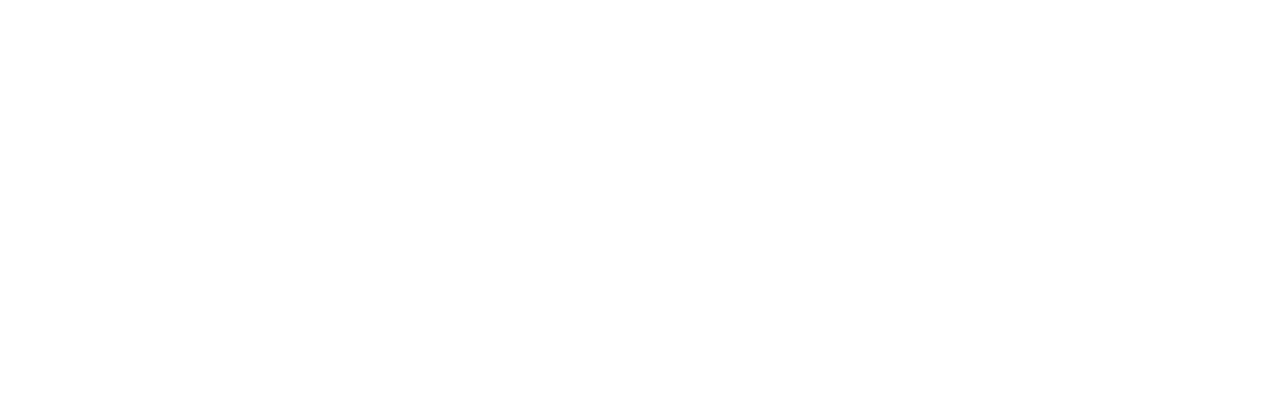
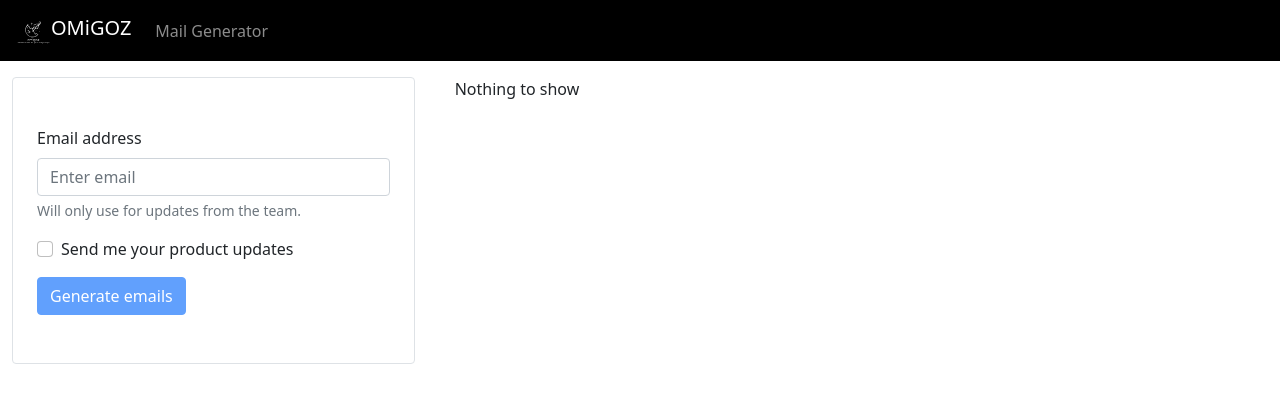
Before and after one commit to KavishkaRajakaruna/omigoz, a React (Create React App) app: page /mail_generator in a window 1280 px wide. Before the commit this address had no page. Shown: the top 400 px of the page. Built offline with nearby package versions, Linux system fonts and the light colour scheme; a web font is replaced by a local one.

Commit message:
mail generator basic view is completed and linked to homepage

```diff
--- a/src/App.tsx
+++ b/src/App.tsx
@@ -2,7 +2,10 @@
 import { BrowserRouter, Routes, Route } from 'react-router-dom';
 
 import './App.css';
+import Contact from './componants/contact/Contact';
 import Home from './componants/home/Home';
+// import Landing from './componants/home/Landing/Landing';
+import MailGenerator from './componants/Mail_Generator/MailGenerator';
 import Maintanance from './componants/maintainance/Maintanance';
 
 function App() {
@@ -16,6 +19,8 @@
         <Routes>
             <Route path="/maintain" element= {<Maintanance />} />
             <Route path="/" element={<Home />} />
+            <Route path="/contact" element={<Contact />} />
+            <Route path='/mail_generator' element={<MailGenerator/>} />
         </Routes>
       </BrowserRouter>
     </div>
--- a/src/componants/Countdown/Countdown.tsx
+++ b/src/componants/Countdown/Countdown.tsx
@@ -2,7 +2,7 @@
 
 const targetTime = new Date("2022-06-01").getTime();
 
-export const Countdown = () => {
+function Countdown() {
   const [currentTime, setCurrentTime] = useState(Date.now());
 
   const timeBetween = targetTime - currentTime;
@@ -30,3 +30,5 @@
     </>
   );
 };
+
+export default Countdown;
--- /dev/null
+++ b/src/componants/Mail_Generator/MailGenerator.css
@@ -0,0 +1,7 @@
+.Landing{
+    /* height: 100vh; */
+    background-color: black;
+    display:grid;
+    justify-content:center;
+    /* align-items:center; */
+}
--- /dev/null
+++ b/src/componants/Mail_Generator/MailGenerator.tsx
@@ -0,0 +1,90 @@
+import NavBar from "../home/NavBar";
+import {useState} from "react";
+import { Button, Card, Form } from "react-bootstrap";
+
+function MailGenerator(){
+    const [email, setEmail] = useState("");
+    const[consent, setConsent] = useState(false);
+    const[name, setName]=useState("");
+    const[emailLists, setEmailLists] = useState([] as any);
+    const regex = /^(([^<>()[\]\.,;:\s@\"]+(\.[^<>()[\]\.,;:\s@\"]+)*)|(\".+\"))@(([^<>()[\]\.,;:\s@\"]+\.)+[^<>()[\]\.,;:\s@\"]{2,})$/i;
+
+    function generate_email(){
+            // deconsruct email address
+            let email_address = email.split("@");
+            let email_domain = email_address[1];
+            let email_name = email_address[0];
+            // generate random number list
+            let random_email_list: any[] =[];
+            for(let i=0; i<10; i++){
+                random_email_list.push(email_name+"+"+Math.floor(Math.random()*10000000)+"@"+email_domain);
+            }
+
+            setEmailLists(random_email_list);
+
+            // return random_email_list;
+
+    }
+
+    return (
+        <>
+        <NavBar/>
+        <div className="container-fluid">
+            <div className="row">
+                <div className="col-md-4">
+                    {/* container with padding */}
+                    <p> </p>
+                    <div className="container-fluid pt-5 pb-5 border rounded">
+                    <Form>
+                <Form.Group controlId="formBasicEmail">
+                    <Form.Label>Email address</Form.Label>
+                <Form.Control type="email" placeholder="Enter email"  onChange={(e) => {(regex.test(e.target.value))? setEmail(e.target.value): setEmail("")}  } />
+                    <Form.Text className="text-muted">
+                    Will only use for updates from the team.
+                    </Form.Text>
+                </Form.Group>
+                <p> </p>
+                <Form.Group controlId="formBasicCheckbox">
+                    <Form.Check type="checkbox" label="Send me your product updates" onChange={(e)=>setConsent(e.target.checked)} />
+                </Form.Group>
+                <p> </p>
+                {consent ?
+                <Form.Group controlId="formBasicName">
+                    <Form.Label>Name</Form.Label>
+                    <Form.Control type="text" placeholder="Enter name"  onChange={(e)=>setName(e.target.value)}/>
+                </Form.Group> : null}
+                <p> </p>
+                <Button variant="primary"  onClick={generate_email} disabled={ (email ===""? true: false)} >
+                    Generate emails
+                </Button>
+            </Form>
+                    </div>
+                     </div>
+                <div className="col-md-6">
+                    {
+                        // check list is empty
+                        emailLists.length > 0 ?
+
+                        (emailLists.map((email:any , index: any)=>{
+                            return (
+                                <>
+                                <Card key={index} className="border rounded">
+                                    <Card.Body>
+                                        {email}
+                                    </Card.Body>
+                                </Card>
+                                <br />
+                                </>
+                            )
+                        }))
+                        : <Card.Body>Nothing to show</Card.Body>
+                    }
+                </div>
+                </div>
+            </div>
+
+        </>
+    )
+}
+
+export default MailGenerator;
--- /dev/null
+++ b/src/componants/contact/Contact.tsx
@@ -0,0 +1,40 @@
+import { render } from "@testing-library/react";
+import React, {useState} from "react";
+import { Button, Form } from "react-bootstrap";
+
+
+function Contact(){
+
+const [name, setName] = useState('name');
+const [email, setEmail] = useState('email');
+const [message, setMessage] = useState('message');
+
+const handlesubmit = (e: React.FormEvent<HTMLFormElement>) => {
+    e.preventDefault();
+    console.log(e.target);
+    // console.log(name, email, message);
+}
+
+
+return(
+    <>
+        <Form onSubmit={handlesubmit}>
+            <Form.Group className="mb-3">
+                <Form.Label>Email Address</Form.Label>
+                <Form.Control type="email" placeholder="Enter Email"/>
+                <Form.Text className="text-muted"> We'll never share your email with anyone</Form.Text>
+            </Form.Group>
+            <Form.Group className="mb-3">
+                <Form.Label>Name</Form.Label>
+                <Form.Control type="text" placeholder="Whome we'll call you"/>
+                <Form.Text className="text-muted">
+                    Name
+                </Form.Text>
+            </Form.Group>
+            <Button variant="primary" type="submit" />
+        </Form>
+
+    </>
+)
+}
+export default Contact;
--- a/src/componants/home/Home.tsx
+++ b/src/componants/home/Home.tsx
@@ -3,9 +3,9 @@
 
 import "bootstrap/dist/css/bootstrap.min.css";
 
-import NavBar from "./NavBar";
+
 import "./Home.css";
-import {Countdown} from "../Countdown/Countdown";
+import Countdown from "../Countdown/Countdown";
 
 function Home(){
     return (
@@ -20,6 +20,7 @@
                     </div>
                     <div className="flex-item">
                     <h2>Conevenience at your fingertips</h2>
+                    <a href="/mail_generator" className="btn btn-lg bg-light">Mail Generator</a>
                     </div>
                     </motion.div>
                     &nbsp;
@@ -30,6 +31,7 @@
                     <div className="flex-item">
                     <h1 className="h2 text-muted"> <Countdown /></h1>
                     </div>
+
                 </div>
 
             </div>
--- /dev/null
+++ b/src/componants/home/Landing/Landing.css
@@ -0,0 +1,5 @@
+.Landing{
+    background-color: #193559;
+    height: 100vh;
+
+}
--- /dev/null
+++ b/src/componants/home/Landing/Landing.tsx
@@ -0,0 +1,12 @@
+import "bootstrap/dist/css/bootstrap.min.css";
+
+function Landing(){
+    return (
+    <>
+        <div className="Landing">
+            <h1 className="display-1"> Gost Mail</h1>
+        </div>
+    </>)
+}
+
+export default Landing;
--- a/src/componants/home/NavBar.tsx
+++ b/src/componants/home/NavBar.tsx
@@ -20,14 +20,14 @@
         <Navbar.Toggle aria-controls="responsive-navbar-nav" />
         <Navbar.Collapse id="responsive-navbar-nav">
           <Nav className="mr-auto">
-            <Nav.Link href="#features">Ghost</Nav.Link>
-            <Nav.Link href="#pricing">Profiler</Nav.Link>
+            <Nav.Link href="/mail_generator">Mail Generator</Nav.Link>
+            {/* <Nav.Link href="#pricing">Profiler</Nav.Link> */}
             </Nav>
           <Nav>
-            <Nav.Link href="#deets">Contact Us</Nav.Link>
+            {/* <Nav.Link href="#deets">Contact Us</Nav.Link>
             <Nav.Link eventKey={2} href="#memes">
               Dank memes
-            </Nav.Link>
+            </Nav.Link> */}
           </Nav>
         </Navbar.Collapse>
       </Navbar>
```
Also changed, not shown: src/componants/contact/Contact.css (added), src/componants/home/assets/Email.png (added).
